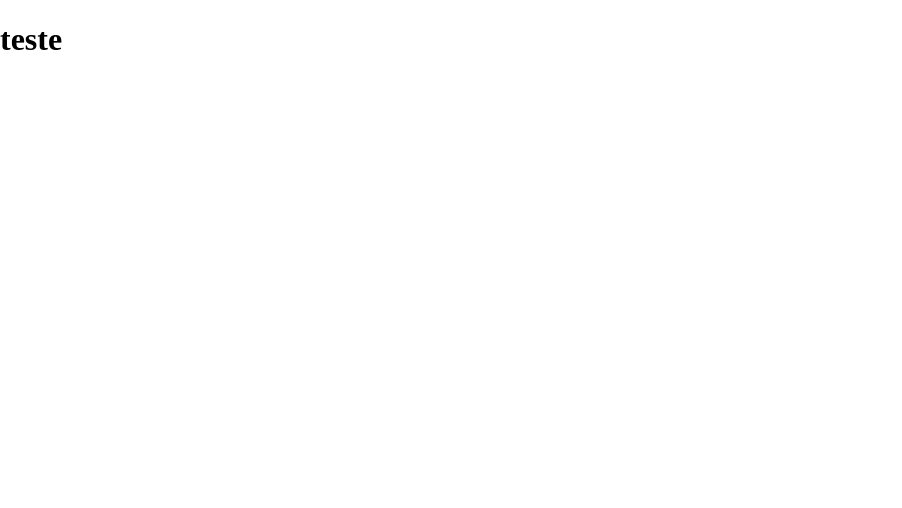
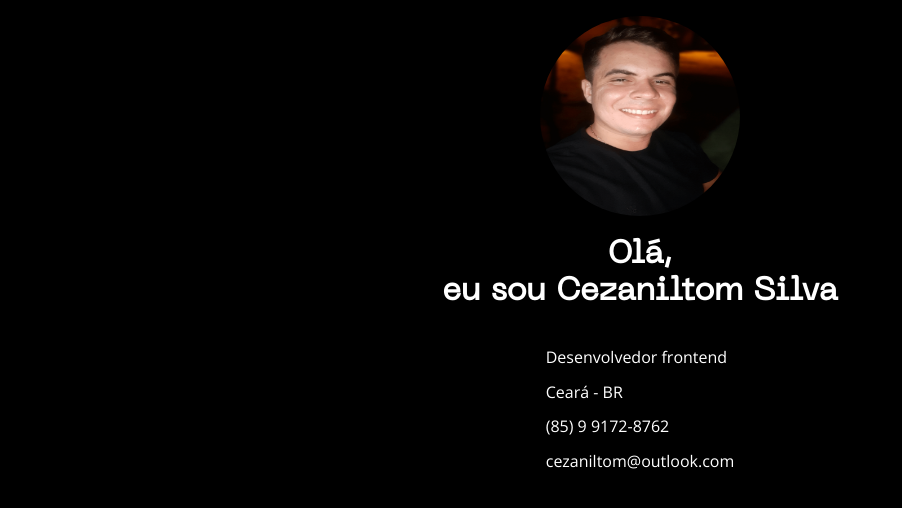
Before and after one commit to Cezaniltom/Portfolio, a website: page index.html in a window 1280 px wide. Shown: the whole page, without its empty margins (0-902 px from the left). Drawn offline with nearby package versions, Linux system fonts and the light colour scheme.

Commit message:
Adicionando versionamento e estilizacao

```diff
--- /dev/null
+++ b/assets/css/global.css
@@ -0,0 +1,18 @@
+* {
+    box-sizing: border-box;
+    font-family: "Open sans", sans-serif;
+}
+
+@font-face {
+    font-family: 'Neue Machina';
+    src: url('/assets/fonts/neue-machina-regular.otf');
+}
+
+body {
+    background-color: #000;
+    color: #fff;
+}
+
+.main {
+    padding: 1rem;
+}
--- /dev/null
+++ b/assets/css/header.css
@@ -0,0 +1,16 @@
+.header {
+    display: flex;
+    flex-direction: column;
+    align-items: center;
+}
+
+.header .photo {
+    width: 200px;
+    height: 200px;
+    border-radius: 50%;
+}
+
+.header .title {
+    text-align: center;
+    font-family: 'Neue Machina';
+}
--- a/index.html
+++ b/index.html
@@ -6,10 +6,35 @@
     <title>Portfolio Cezaniltom Silva</title>
 
     <link rel="stylesheet" href="https://cdnjs.cloudflare.com/ajax/libs/normalize/8.0.1/normalize.min.css" integrity="sha512-NhSC1YmyruXifcj/KFRWoC561YpHpc5Jtzgvbuzx5VozKpWvQ+4nXhPdFgmx8xqexRcpAglTj9sIBWINXa8x5w==" crossorigin="anonymous" referrerpolicy="no-referrer"/>
+
+    <link rel="preconnect" href="https://fonts.googleapis.com">
+    <link rel="preconnect" href="https://fonts.gstatic.com" crossorigin>
+    <link href="https://fonts.googleapis.com/css2?family=Open+Sans:ital,wght@0,300..800;1,300..800&display=swap" rel="stylesheet">
+
+    <link rel="stylesheet" href="assets/css/header.css">
+    <link rel="stylesheet" href="assets/css/global.css">
+
+
 </head>
 <body>
 
-    <h1>teste</h1>
+    <div class="main">
+
+
+        <header class="header">
+            <img src="assets/cezaniltom_convert.png" alt="Foto do Cezaniltom Silva" class="photo">
+
+            <h1 class="title">Olá, <br>eu sou Cezaniltom Silva</h1>
+
+            <div class="informations">
+                <p>Desenvolvedor frontend</p>
+                <p>Ceará - BR</p>
+                <p>(85) 9 9172-8762</p>
+                <p>cezaniltom@outlook.com</p>
+            </div>
+
+        </header>
+    </div>
 
 </body>
 </html>
```
Also changed, not shown: assets/cezaniltom_convert.png (renamed from cezaniltom_convert.png), assets/fonts/neue-machina-regular.otf (added), 1 other file.
